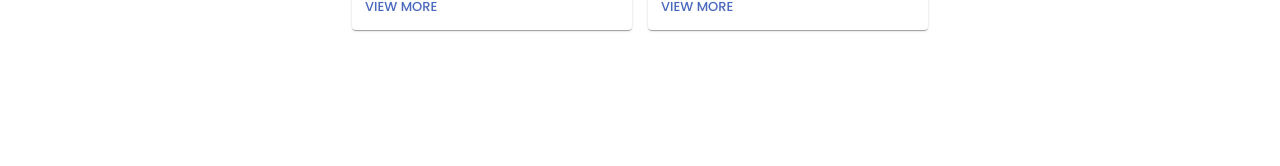
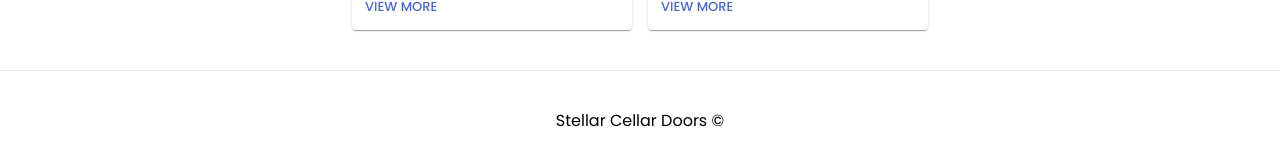
Before and after one commit to abir-taheer/stellar-temp, a Next.js app: page / in a window 1280 px wide. Shown: the part 2271-2437 px from the top of the page. Before the commit the page ends 2341 px from the top, so only its background shows below. Built offline with nearby package versions, Linux system fonts and the light colour scheme.

Commit message:
fixed link for alumnium doors

```diff
--- a/pages/_app.js
+++ b/pages/_app.js
@@ -4,6 +4,7 @@
 import 'react-image-lightbox/style.css';
 import Navbar from '../comps/Navbar';
 import React from 'react';
+import Footer from '../comps/Footer';
 
 function MyApp({ Component, pageProps }) {
 	return (
@@ -11,6 +12,7 @@
 			<ThemeProvider>
 				<Navbar />
 				<Component {...pageProps} />
+				<Footer />
 			</ThemeProvider>
 		</StylesProvider>
 	);
--- a/pages/index.js
+++ b/pages/index.js
@@ -165,7 +165,7 @@
 						<GalleryGridItem
 							img={aluminum}
 							title={'Aluminum Doors'}
-							link={'/gallery/gate'}
+							link={'/gallery/aluminum'}
 						/>
 						<GalleryGridItem
 							img={screenDoor}
```
